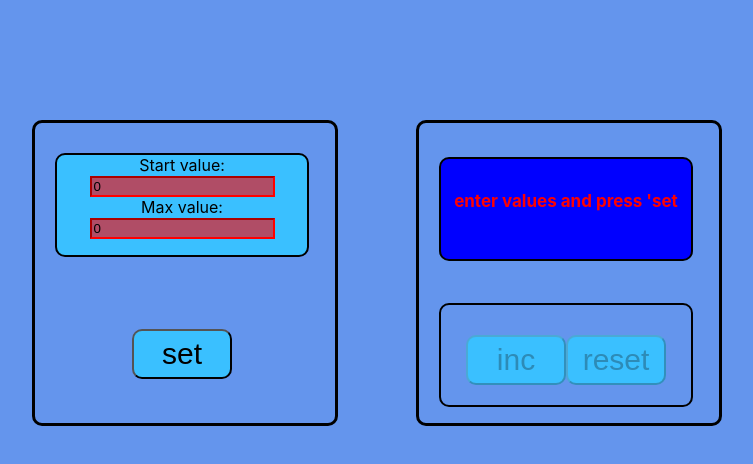
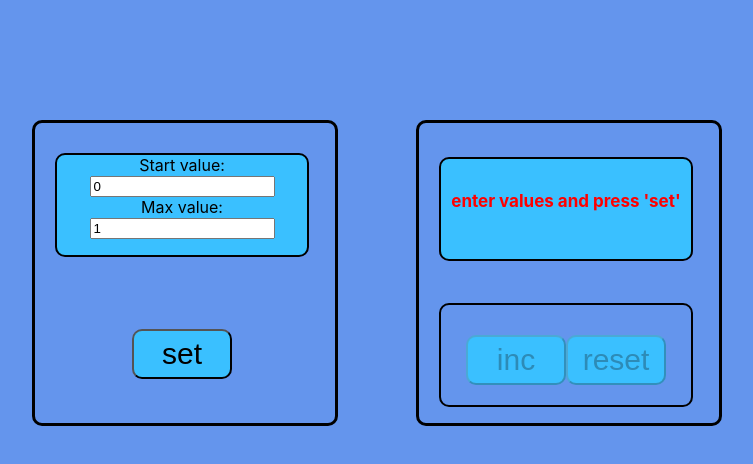
Before and after one commit to Vadim-w/Counter, a React (Create React App) app: page / in a window 1280 px wide. Shown: the top 464 px of the page, without its empty margins (268-1021 px from the left). Built offline with nearby package versions, Linux system fonts and the light colour scheme.

Commit message:
Added localStorage and create new functional.

```diff
--- a/src/App.tsx
+++ b/src/App.tsx
@@ -1,47 +1,69 @@
-import React, { useState} from 'react';
+import React, {useState} from 'react';
 import './App.css';
 import {Counter} from './CounterBlock/Counter';
 
+
+export function saveState<T> (key: string, state: T) {
+    const stateAsString = JSON.stringify(state);
+    localStorage.setItem(key, stateAsString)
+}
+
+export function restoreState<T>(key: string, defaultState: T) {
+    const stateAsString = localStorage.getItem(key);
+    if (stateAsString !== null) defaultState = JSON.parse(stateAsString) as T;
+    return defaultState;
+}
+
+
+
+
+
 function App() {
     let [counter, setCounter] = useState(0)
-    let [startValue, setStartValue] = useState("0")
-    let [maxValue, setMaxValue] = useState("0")
+    let [startValue, setStartValue] = useState(restoreState("startValue", "0"))
+    let [maxValue, setMaxValue] = useState(restoreState("maxValue", "1"))
     let [error, setError] = useState(false)
     let [settingsOn, setSettingsOn] = useState(false)
 
 
-
     const changeStartValue = (value: string) => {
-        if(+(value) < 0 ) {
+        if (+(value) < 0 || +(value) >= +(maxValue)) {
             setError(true)
             setSettingsOn(true)
         }
-        else {setError(false)}
+        else {
+            setError(false)
+        }
         setStartValue(value)
         setSettingsOn(false)
     }
 
     const changeMaxValue = (value: string) => {
-        if(+(value) < 0 ) {
+        if (+(value) < 0 || +(startValue) >= +(value)) {
             setError(true)
             setSettingsOn(true)
         }
-        else {setError(false)}
+        else {
+            setError(false)
+        }
         setMaxValue(value)
         setSettingsOn(false)
     }
 
-    const addCounter = () =>  {
+    const addCounter = () => {
         setCounter(counter + 1)
     }
     const reset = () => {
         setCounter(0)
+        setSettingsOn(false)
     }
 
     const applySettings = () => {
         setCounter(+(startValue))
         setMaxValue(maxValue)
         setSettingsOn(true)
+        saveState("startValue", +(startValue))
+        saveState("maxValue", maxValue)
     }
 
 
@@ -57,7 +79,6 @@ function App() {
                      changeStartValue={changeStartValue}
                      changeMaxValue={changeMaxValue}
                      settingsOn={settingsOn}
-
             />
         </div>
     );
--- a/src/CounterBlock/Buttons.tsx
+++ b/src/CounterBlock/Buttons.tsx
@@ -6,12 +6,13 @@ type buttonsType = {
     reset: () => void
     counter: number
     maxValue: string
+    settingsOn: boolean
 }
 
 export const Buttons: React.FC<buttonsType> = (props) => {
     return (
         <div className={"buttons"}>
-            <Button title={"inc"} onClickHandler={props.addCounter} disabled={props.counter === +(props.maxValue)}/>
+            <Button title={"inc"} onClickHandler={props.addCounter} disabled={props.counter === +(props.maxValue) || !props.settingsOn }/>
             <Button title={"reset"} onClickHandler={props.reset} disabled={props.counter === 0}/>
         </div>
     )
--- a/src/CounterBlock/Counter.tsx
+++ b/src/CounterBlock/Counter.tsx
@@ -28,6 +28,7 @@ export const Counter: React.FC<counterType> = (props) => {
                     startValue={props.startValue}
                     maxValue={props.maxValue}
                     counter={props.counter}
+                    settingsOn={props.settingsOn}
                 />
                 </div>
 
@@ -36,6 +37,7 @@ export const Counter: React.FC<counterType> = (props) => {
                 <Buttons addCounter={props.addCounter}
                          reset={props.reset}
                          counter={props.counter}
+                         settingsOn={props.settingsOn}
                          maxValue={props.maxValue}/>
                 <Screen counter={props.counter}
                         maxValue={props.maxValue}
--- a/src/CounterBlock/Screen.tsx
+++ b/src/CounterBlock/Screen.tsx
@@ -16,7 +16,7 @@ export const Screen:React.FC<screenType> = (props) => {
                 ? <span className={styles.correctValue}>incorrect value!</span>
                 : props.settingsOn
                     ? props.counter
-                    : <span className={styles.correctValue}>enter values and press 'set</span>
+                    : <span className={styles.correctValue}>enter values and press 'set'</span>
             }
         </div>
     )
--- a/src/SettingsCounterBlock/ScreenSettings.tsx
+++ b/src/SettingsCounterBlock/ScreenSettings.tsx
@@ -10,6 +10,7 @@ type ScreenSettingsPropsType = {
     startValue: string
     maxValue: string
     counter: number
+    settingsOn: boolean
 }
 
 export const ScreenSettings = (props:ScreenSettingsPropsType) => {
@@ -34,7 +35,9 @@ export const ScreenSettings = (props:ScreenSettingsPropsType) => {
                        value={props.maxValue} onChange={onChangeMaxValue} type='number' />
             </div>
             <div className={"buttonSettings"}>
-                <Button title={"set"} onClickHandler={props.applySettings} disabled={ props.counter > +(props.startValue)}/>
+                <Button title={"set"}
+                        onClickHandler={props.applySettings}
+                        disabled={ props.counter > +(props.startValue) || +(props.startValue) >= +(props.maxValue) || props.settingsOn}/>
             </div>
         </div>
     )
```
